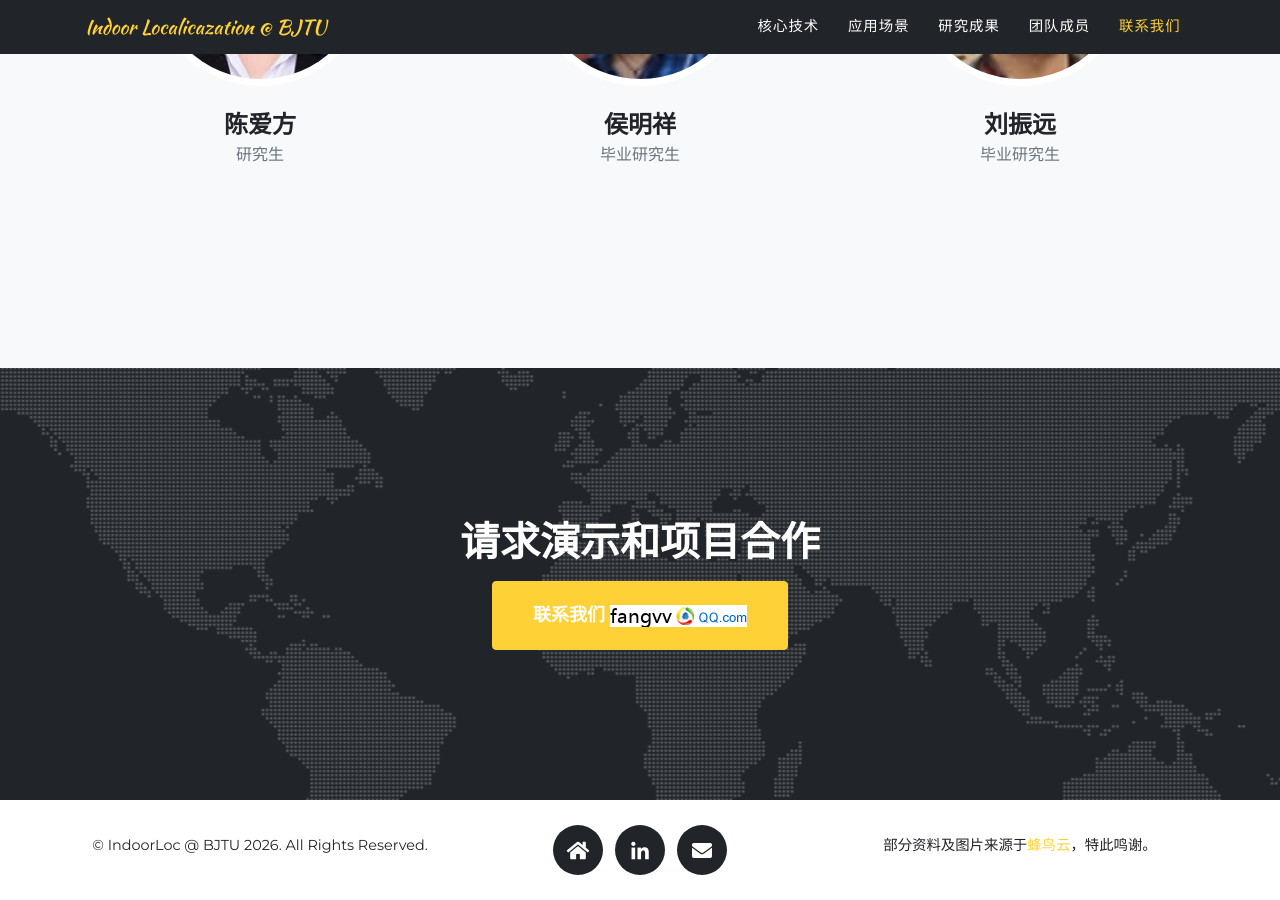
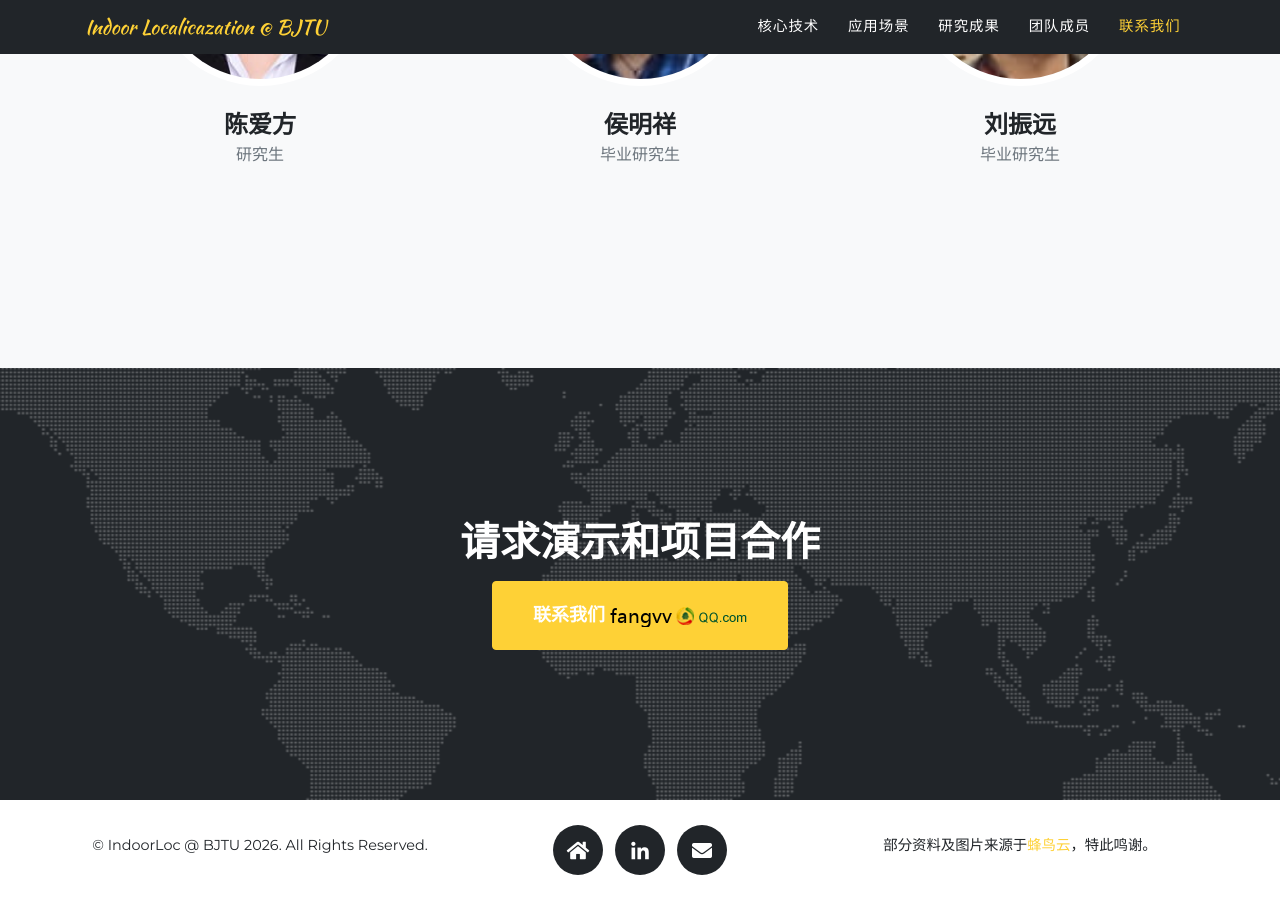
Before and after one commit to fangvv/Homepage, a Jekyll site: the page IndoorLoc/index.html, which Jekyll copies as it is, in a window 1280 px wide and 900 px high, scrolled down 5321 px. Built offline with Jekyll 4.4.1, drawn with Linux system fonts in a browser that asks for light colours; some web fonts are replaced; comment, search, counter and statistics services are not loaded.

Commit message:
适配IndoorLoc邮箱图片并移除llms.txt中的邮箱明文

```diff
--- a/IndoorLoc/index.html
+++ b/IndoorLoc/index.html
@@ -346,7 +346,7 @@
           <div class="clearfix"></div>
           <div class="col-lg-12 text-center" data-aos="zoom-in">
             <div id="success"></div>
-            <button id="sendMessageButton" class="btn btn-primary btn-xl">联系我们 <img src="../email2.png" alt="" style="vertical-align:middle"> </button>
+            <button id="sendMessageButton" class="btn btn-primary btn-xl">联系我们 <img src="../email2.png" alt="" style="vertical-align:middle; mix-blend-mode:multiply"> </button>
           </div>
         </div>
       </div>
--- a/llms.txt
+++ b/llms.txt
@@ -7,7 +7,6 @@
 - 姓名：方维维（Weiwei Fang）
 - 职称：教授、博士生导师
 - 单位：北京交通大学 计算机科学与技术学院 数据与网络工程系
-- 邮箱：fangww@bjtu.edu.cn / fangvv@qq.com
 - 办公地点：北京交通大学第九教学楼北201
 - 个人主页：[http://faculty.bjtu.edu.cn/8530/](http://faculty.bjtu.edu.cn/8530/)
 - 实验室主页：[https://fangvv.github.io/Homepage/](https://fangvv.github.io/Homepage/)
```
